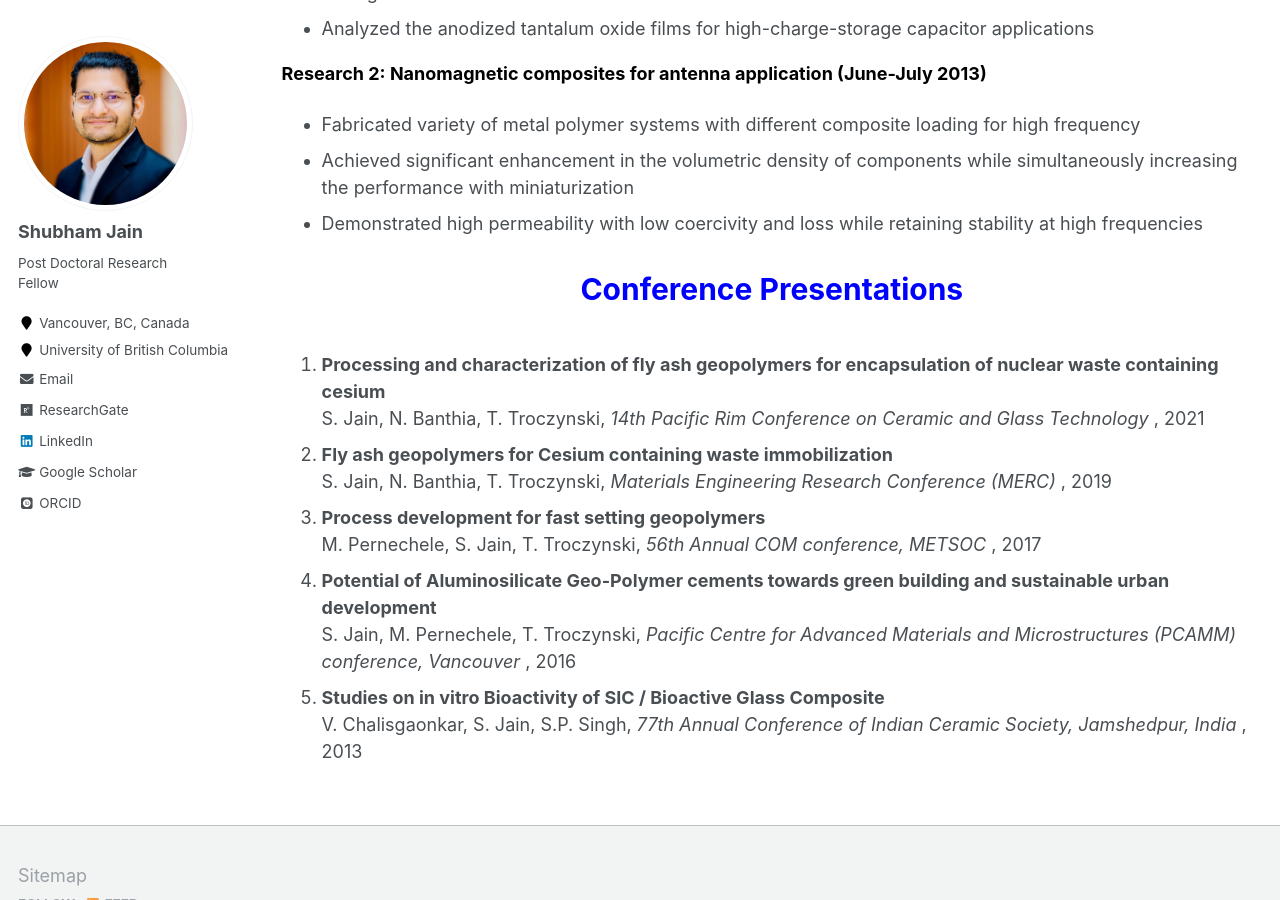
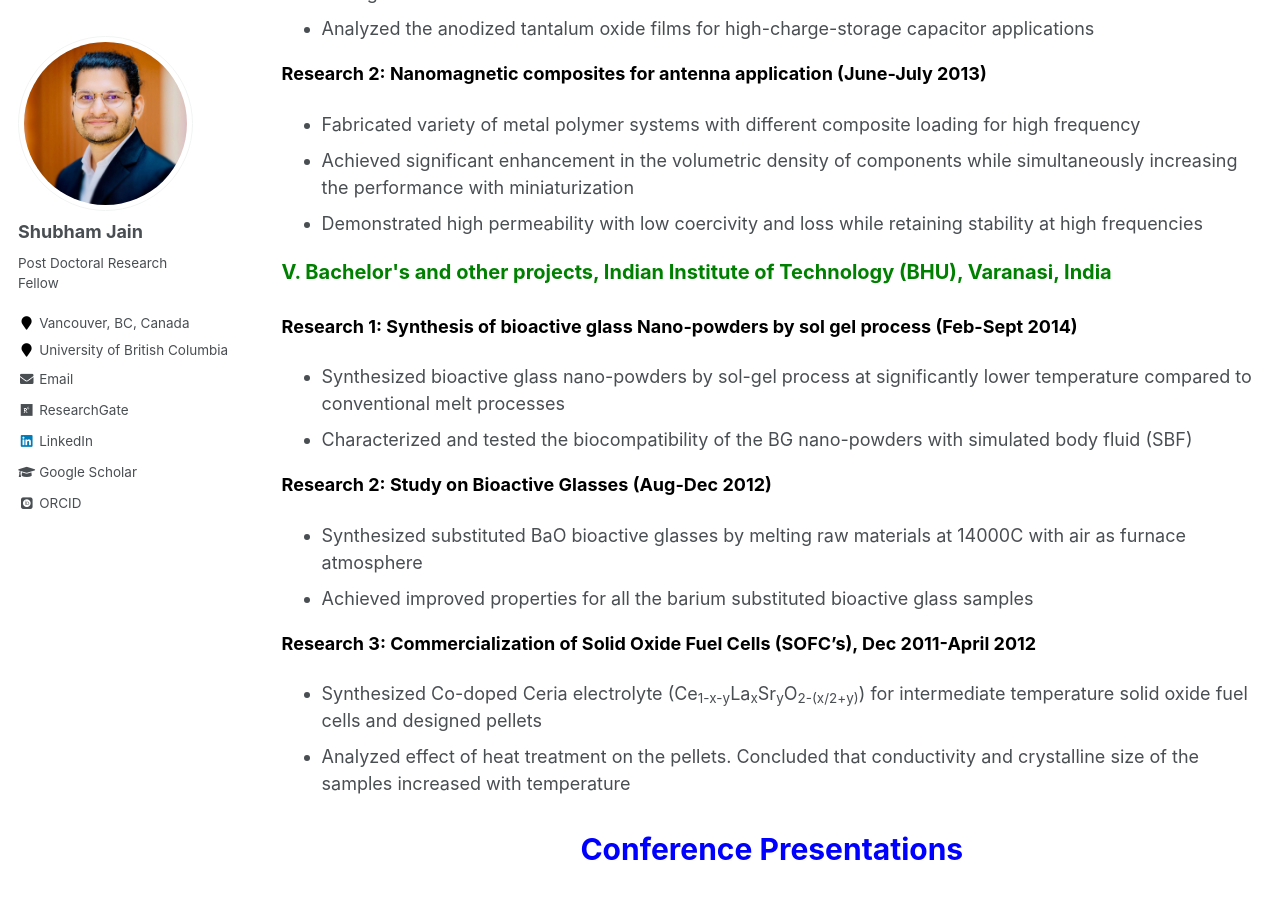
Before and after one commit to shubhamj2611/shubhamj2611.github.io, a Jekyll site: the page built from _pages/research.md, in a window 1280 px wide and 900 px high, scrolled down 1586 px. Built offline with Jekyll 4.4.1, drawn with Linux system fonts in a browser that asks for light colours; some web fonts are replaced.

Commit message:
Update research.md

```diff
--- a/_pages/research.md
+++ b/_pages/research.md
@@ -66,7 +66,22 @@ author_profile: true
 
 
 
+<p style="text-align:left; color: Green; font-size:20px; font-weight:bold;"> V. Bachelor's and other projects, Indian Institute of Technology (BHU), Varanasi, India  </p>
 
+<p style="text-align:left; color: black; font-size:18px; font-weight:bold;"> Research 1: Synthesis of bioactive glass Nano-powders by sol gel process (Feb-Sept 2014) </p>
+
+ *	Synthesized bioactive glass nano-powders by sol-gel process at significantly lower temperature compared to conventional melt processes
+ *	Characterized and tested the biocompatibility of the BG nano-powders with simulated body fluid (SBF)
+
+<p style="text-align:left; color: black; font-size:18px; font-weight:bold;"> Research 2: Study on Bioactive Glasses (Aug-Dec 2012) </p>
+
+ *	Synthesized substituted BaO bioactive glasses by melting raw materials at 14000C with air as furnace atmosphere
+ *	Achieved improved properties for all the barium substituted bioactive glass samples
+
+<p style="text-align:left; color: black; font-size:18px; font-weight:bold;"> Research 3: Commercialization of Solid Oxide Fuel Cells (SOFC’s), Dec 2011-April 2012 </p>
+
+ *	Synthesized Co-doped Ceria electrolyte (Ce<sub>1-x-y</sub>La<sub>x</sub>Sr<sub>y</sub>O<sub>2-(x/2+y)</sub>) for intermediate temperature solid oxide fuel cells and designed pellets
+ *	Analyzed effect of heat treatment on the pellets. Concluded that conductivity and crystalline size of the samples increased with temperature
 
 
 <p style="text-align:center; color:Blue; font-size:30px; font-weight:bold;"> Conference Presentations </p>
```
